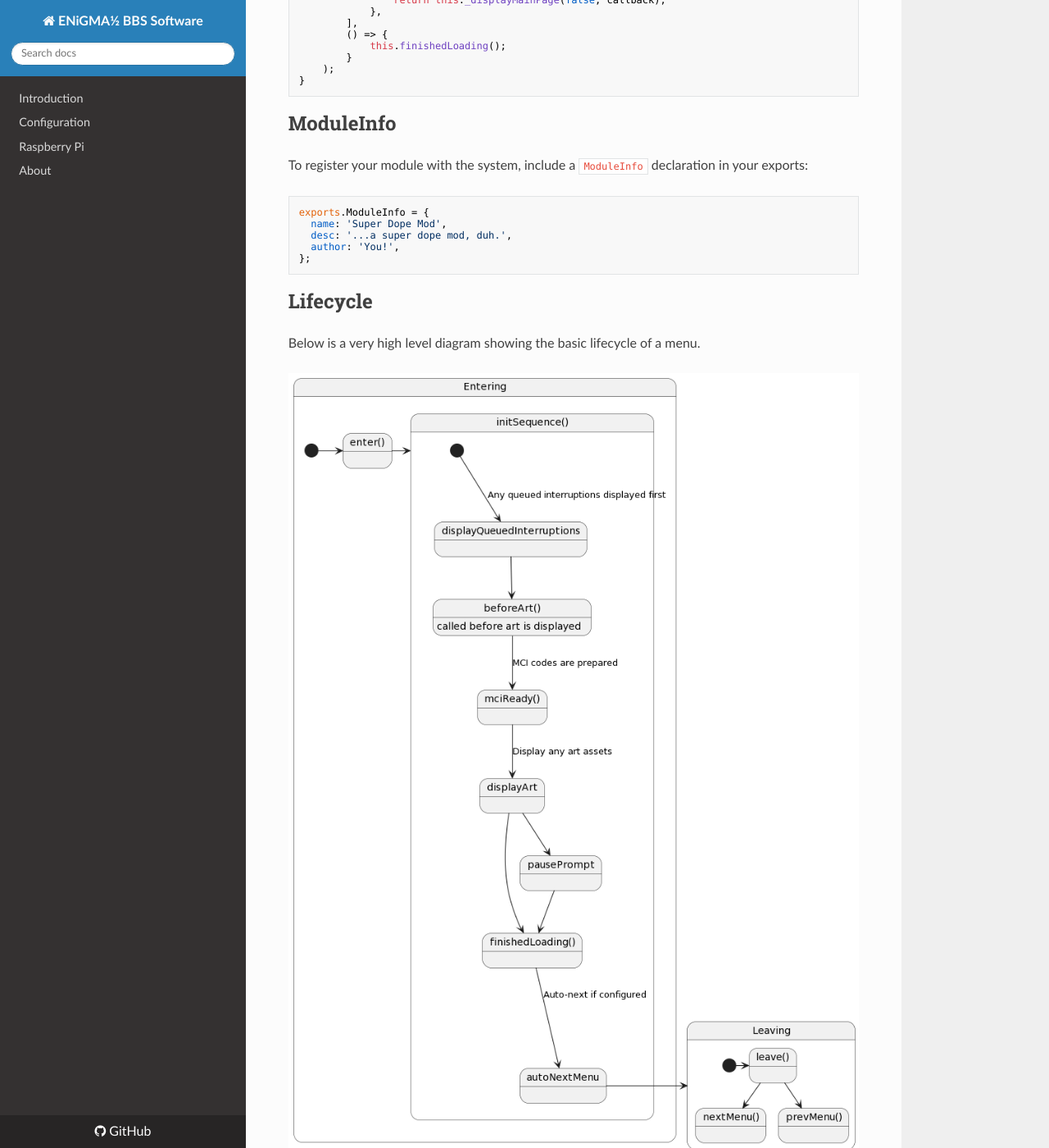
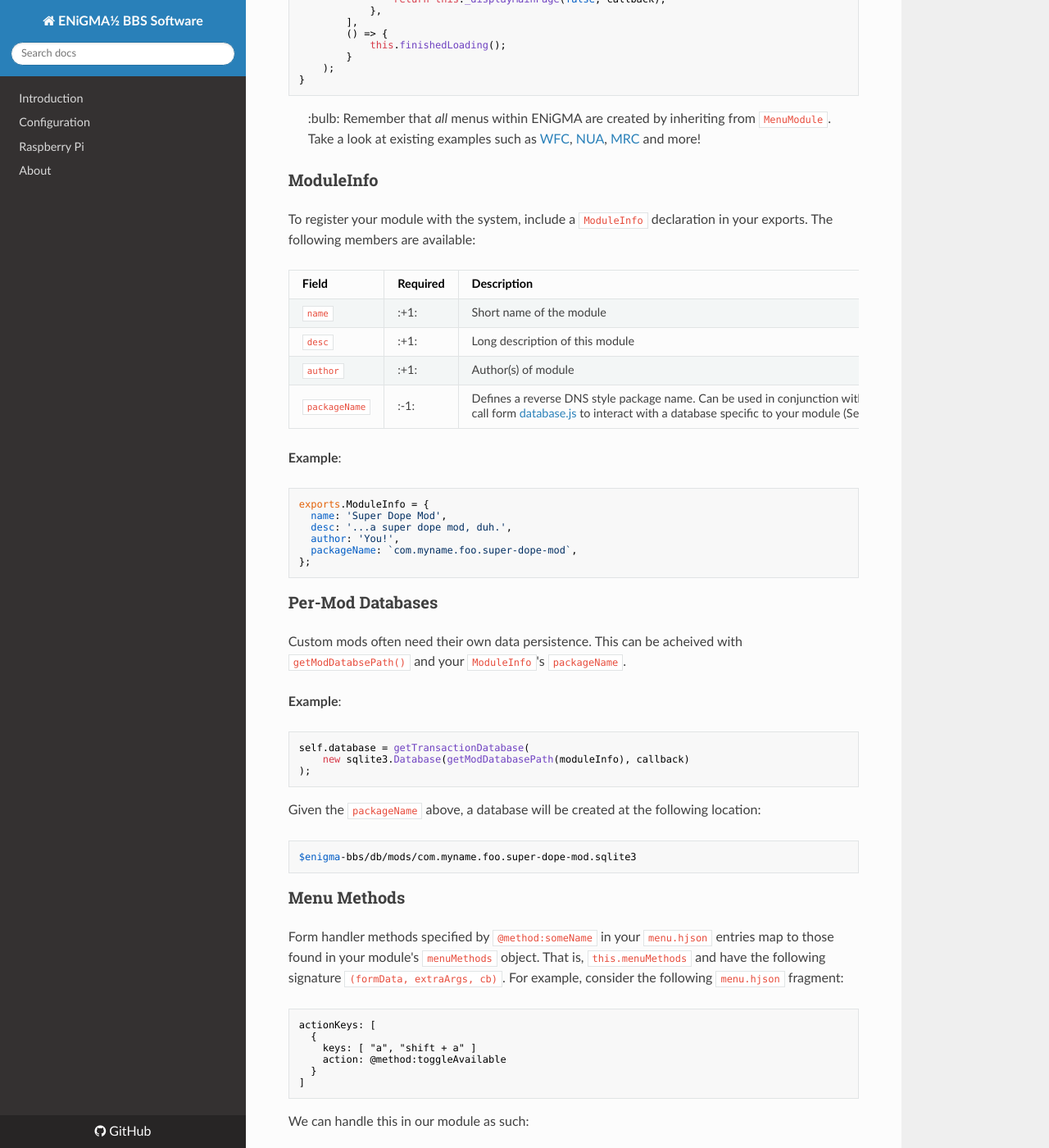
Before and after one commit to NuSkooler/enigma-bbs, an MkDocs documentation site: the page built from docs/_docs/modding/menu-modules.md, in a window 1280 px wide and 1400 px high, scrolled down 922 px. Shown: the whole window at 82% size. Built offline with MkDocs 1.6.1, drawn with Linux system fonts in a browser that asks for light colours; nearby versions of some CDN libraries; old or Windows-style settings are respelled for this version of MkDocs; some of the changed text lies outside the part shown.

Commit message:
Lots more MenuModule info

````diff
--- a/docs/_docs/modding/menu-modules.md
+++ b/docs/_docs/modding/menu-modules.md
@@ -3,7 +3,7 @@ layout: page
 title: Menu Modules
 ---
 ## Menu Modules
-From initial connection to the screens and mods your users interact with, the entire experience is made up of menu entries — And all menu entries found within `menu.hjson` are backed by *Menu Modules*. For basic menus, a standard handler is implemented requiring no code. However, if you would like to create a menu that has custom handling, you will very likely be inheriting from from `MenuModule`. More on this below.
+From initial connection to the screens and mods your users interact with, the entire experience is made up of menu entries — And all menu entries found within [menu.hjson](../configuration/menu-hjson.md) are backed by *Menu Modules*. For basic menus, a standard handler is implemented requiring no code. However, if you would like to create a menu that has custom handling, you will very likely be inheriting from from `MenuModule`. More on this below.
 
 > :information_source: Remember that ENiGMA does not impose any stucture to your system! The "flow" of all `menu.hjson` entries is up to you!
 
@@ -43,19 +43,74 @@ initSequence() {
 }
 ```
 
-## ModuleInfo
-To register your module with the system, include a `ModuleInfo` declaration in your exports:
+> :bulb: Remember that *all* menus within ENiGMA are created by inheriting from `MenuModule`. Take a look at existing examples such as [WFC](/core/wfc.js), [NUA](/core/nua.js), [MRC](/core/mrc.js) and more!
+
+### ModuleInfo
+To register your module with the system, include a `ModuleInfo` declaration in your exports. The following members are available:
+
+| Field | Required | Description |
+|-------|----------|-------------|
+| `name` | :+1: | Short name of the module |
+| `desc` | :+1: | Long description of this module |
+| `author` | :+1: | Author(s) of module |
+| `packageName` | :-1: | Defines a reverse DNS style package name. Can be used in conjunction with the `getModDatabasePath()` call form [database.js](/core/database.js) to interact with a database specific to your module (See example below) |
+
+**Example**:
 
 ```javascript
 exports.ModuleInfo = {
   name: 'Super Dope Mod',
   desc: '...a super dope mod, duh.',
   author: 'You!',
+  packageName: `com.myname.foo.super-dope-mod`,
 };
 ```
 
-## Lifecycle
-Below is a very high level diagram showing the basic lifecycle of a menu.
+### Per-Mod Databases
+Custom mods often need their own data persistence. This can be acheived with `getModDatabsePath()` and your `ModuleInfo`'s `packageName`.
+
+**Example**:
+```javascript
+self.database = getTransactionDatabase(
+    new sqlite3.Database(getModDatabasePath(moduleInfo), callback)
+);
+```
+
+Given the `packageName` above, a database will be created at the following location:
+```bash
+$enigma-bbs/db/mods/com.myname.foo.super-dope-mod.sqlite3
+```
+
+### Menu Methods
+Form handler methods specified by `@method:someName` in your `menu.hjson` entries map to those found in your module's `menuMethods` object. That is, `this.menuMethods` and have the following signature `(formData, extraArgs, cb)`. For example, consider the following `menu.hjson` fragment:
+
+```hjson
+actionKeys: [
+  {
+    keys: [ "a", "shift + a" ]
+    action: @method:toggleAvailable
+  }
+]
+```
+
+We can handle this in our module as such:
+```javascript
+exports.getModule = class MyFancyModule extends MenuModule {
+  constructor(options) {
+    super(options);
+
+    this.menuMethods = {
+      toggleAvailable: (formData, extraArgs, cb) => {
+        // ...do something fancy...
+        return cb(null);
+      }
+    };
+  }
+}
+```
+
+## MenuModule Lifecycle
+Below is a very high level diagram showing the basic lifecycle of a MenuModule.
 
 ![Basic Menu Lifecycle](../../assets/images/basic_menu_lifecycle.png)
 
@@ -98,30 +153,8 @@ mciReady(mciData, cb) {
 
 > :information_source: Search the code for the above methods to see how they are used in the base system!
 
-## Menu Methods
-Form handler methods specified by `@method:someName` in your `menu.hjson` entries map to those found in your module's `menuMethods` object. That is, `this.menuMethods` and have the following signature `(formData, extraArgs, cb)`. For example, consider the following `menu.hjson` fragment:
 
-```hjson
-actionKeys: [
-  {
-    keys: [ "a", "shift + a" ]
-    action: @method:toggleAvailable
-  }
-]
-```
-
-We can handle this in our module as such:
-```javascript
-exports.getModule = class MyFancyModule extends MenuModule {
-  constructor(options) {
-    super(options);
-
-    this.menuMethods = {
-      toggleAvailable: (formData, extraArgs, cb) => {
-        // ...do something fancy...
-        return cb(null);
-      }
-    };
-  }
-}
-```
+## Custom Mods
+Most mods will also derive from `MenuModule`. Some things to be aware of:
+* Custom mods that bring in their own dependencies must also include their own `package.json` and other Node requirements
+* Be sure to use `packageName` and `getModDatabasePath()` for any peristence needs.
````
